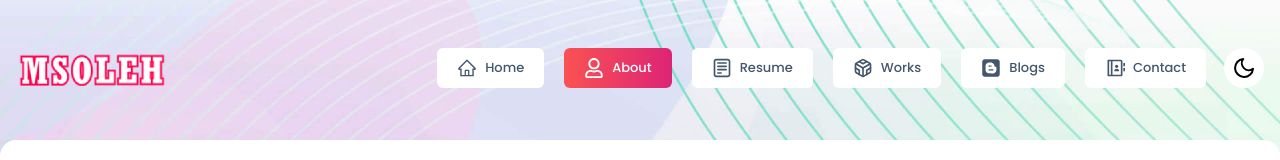
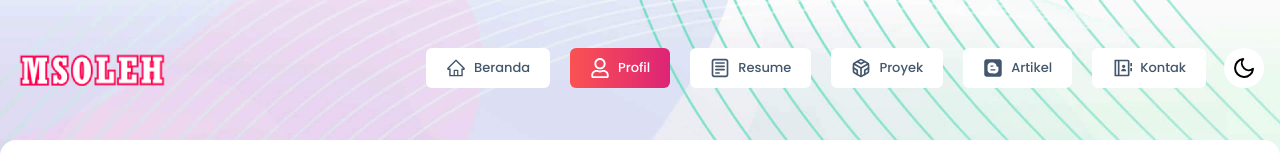
Before and after one commit to solehudinbaik90/portofolio8, a Next.js app: page /about in a window 1280 px wide. Shown: the top 160 px of the page. Built offline with nearby package versions, Linux system fonts and the light colour scheme.

Commit message:
Translate menu item names to Indonesian

```diff
--- a/src/data/menuData.js
+++ b/src/data/menuData.js
@@ -7,13 +7,13 @@ import { RiContactsBookLine } from 'react-icons/ri';
 export const menuItems = [
   {
     id: "01",
-    name: "Home",
+    name: "Beranda",
     routePath: "/home",
     icon: <AiOutlineHome />
   },
   {
     id: "02",
-    name: "About",
+    name: "Profil",
     routePath: "/about",
     icon: <FaRegUser />
   },
@@ -25,19 +25,19 @@ export const menuItems = [
   },
   {
     id: "03",
-    name: "Works",
+    name: "Proyek",
     routePath: "/works",
     icon: <FiCodesandbox />
   },
   {
     id: "04",
-    name: "Blogs",
+    name: "Artikel",
     routePath: "/blogs",
     icon: <FaBlogger />
   },
   {
     id: "05",
-    name: "Contact",
+    name: "Kontak",
     routePath: "/contact",
     icon: <RiContactsBookLine />
   }
```
